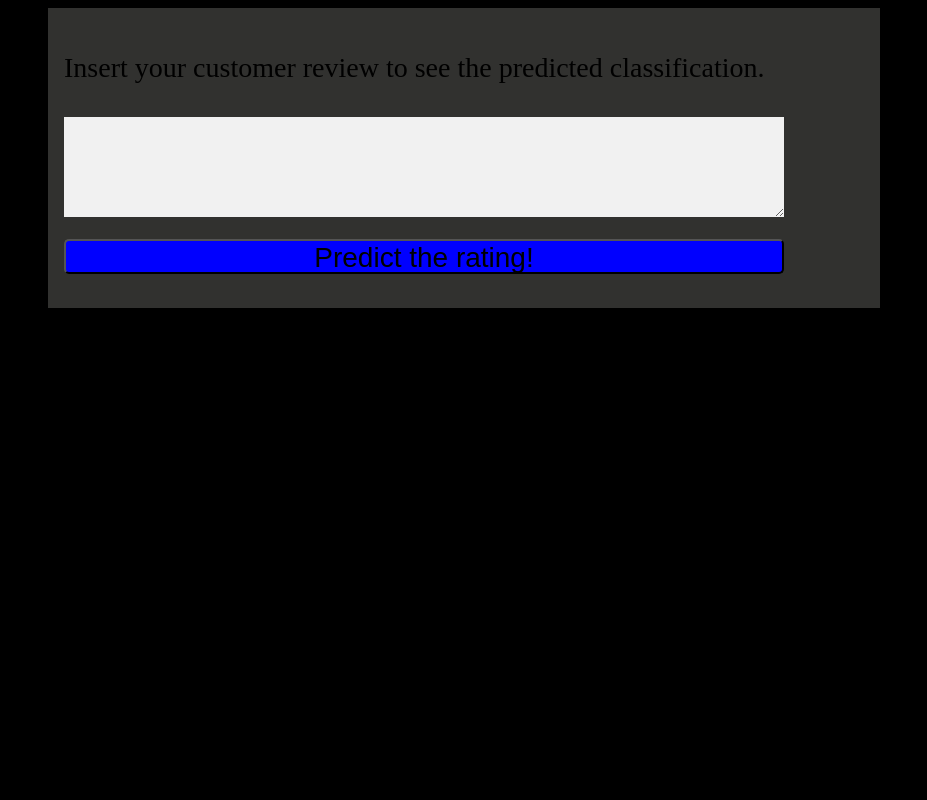
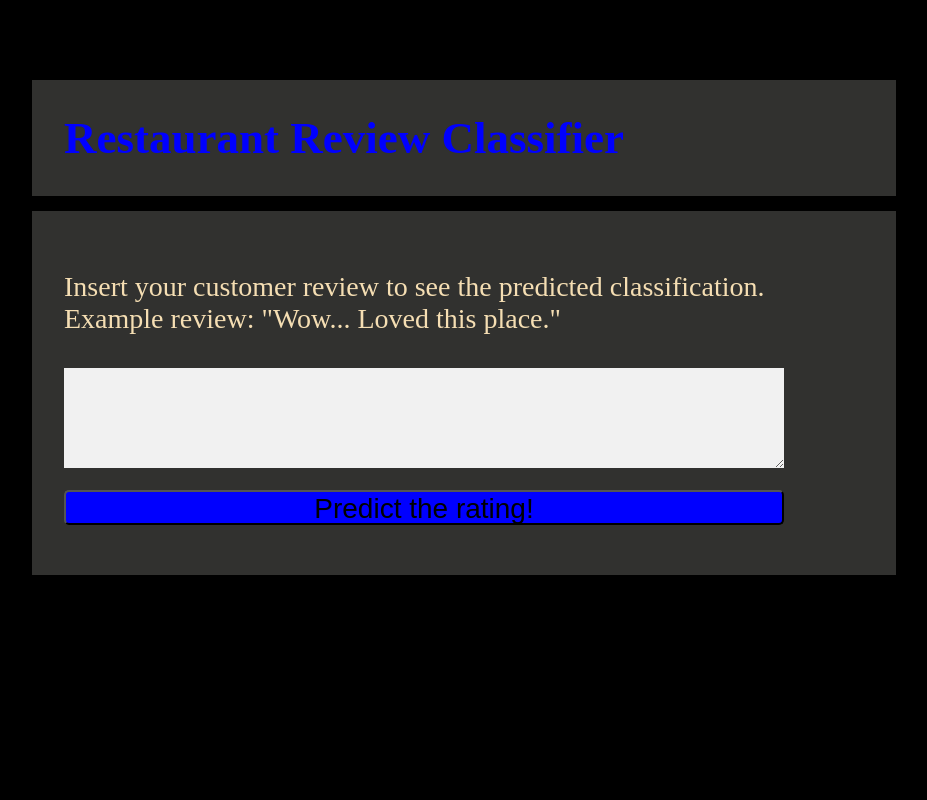
Before and after one commit to zoltan23/reviews-classification, a Flask app: page / in a window 1280 px wide. Shown: the whole page, without its empty margins (176-1103 px from the left). Run offline with Flask 2, Linux system fonts and the light colour scheme; parts of the project's set-up code (start-up, migrations or seed data) failed here and were passed over.

Commit message:
first commit

```diff
--- a/NLP_functions.py
+++ b/NLP_functions.py
@@ -16,7 +16,7 @@ def cleanData(dataStr):
         review = review.lower()
         review = review.split()
         ps = PorterStemmer()
-        review = [ps.stem(word) for word in review if not word in set(stopwords.words('english'))]
+        #review = [ps.stem(word) for word in review if not word in set(stopwords.words('english'))]
         review = ' '.join(review)
         corpus.append(review)
     return corpus
--- a/static/css/style.css
+++ b/static/css/style.css
@@ -1,14 +1,21 @@
 body {
     padding: 0px;
     background-color: rgb(0, 0, 0);
+    margin-top: 5rem;
 }
 
-.container {
-
+h1 {
+    color: blue;
+    padding: 2rem;
+    max-width: 800px;
+    margin: auto;
+    font-size: 45px;
+    background-color: rgb(49, 49, 47);
+    margin-bottom: 15px;
 }
 
 form {
-    padding: 16px;
+    padding: 2rem;
     max-width: 800px;
     margin: auto;
     background-color: rgb(49, 49, 47);
@@ -30,10 +37,10 @@ button {
     border-radius: 5px;
     font-size: 28px;
     font-weight: 100;
-    /* color: blue; */
     background-color: blue;
 }
 
 p {
     font-size: 28px;
+    color: wheat;
 }
--- a/templates/index.html
+++ b/templates/index.html
@@ -5,8 +5,10 @@
 </head>
 
 <body>
+    <h1>Restaurant Review Classifier</h1>
     <form action="{{ url_for('predict')}}" method="post">
-        <p>Insert your customer review to see the predicted classification.</p>
+        <p>Insert your customer review to see the predicted classification.<br>
+        Example review:  "Wow... Loved this place."</p>
         <textarea name="message" rows="4" cols="50"></textarea>
         <br />
         <button type="submit">Predict the rating!</button>
@@ -20,4 +22,5 @@
     </form>
 </body>
 </div>
+
 </html>
```
Also changed, not shown: NLP_main.py (+6 -13 lines).
